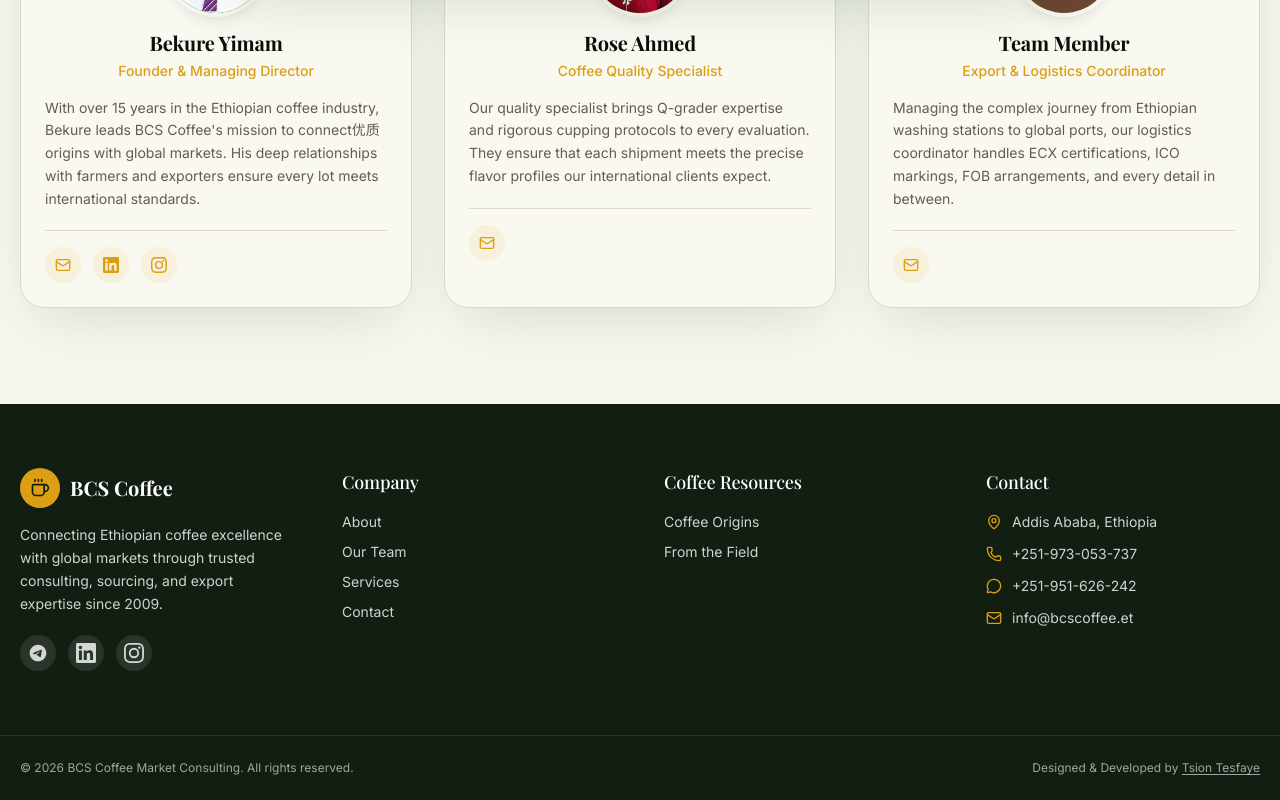
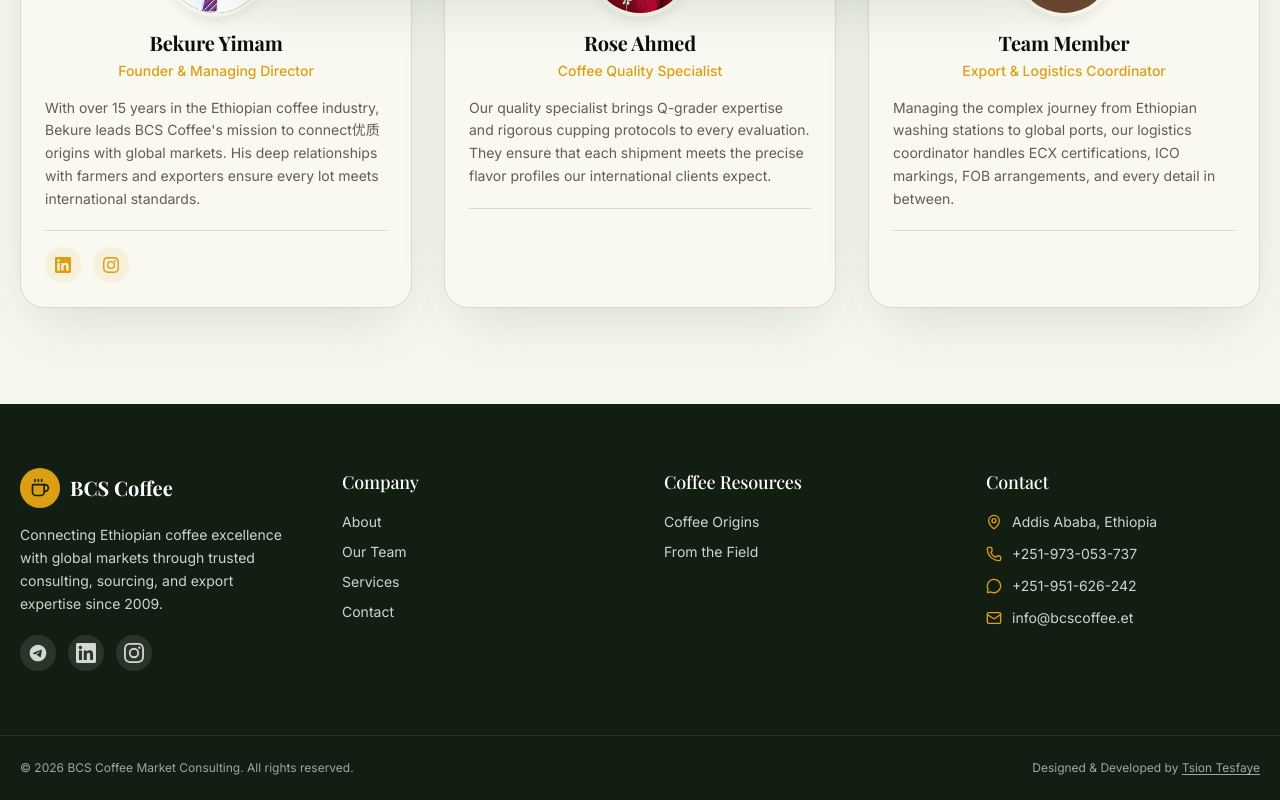
Before and after one commit to t5i0n/bcs, a React (Vite) app in the folder client/: page /team in a window 1280 px wide. Shown: the part 779-1579 px from the top of the page. Built offline with nearby package versions, Linux system fonts and the light colour scheme; no server answers.

Commit message:
updated readme file

```diff
--- a/client/src/routes/team.tsx
+++ b/client/src/routes/team.tsx
@@ -16,9 +16,7 @@ interface TeamMember {
   instagram?: string;
 }
 
-const TEAM_KEYS = ["bekure", "rose", "member3"] as const;
-
-const TEAM_META: Record<string, { initials: string; color: string; image?: string; linkedin?: string; instagram?: string }> = {
+const TEAM_KEYS = ["bekure", "rose", "member3"] as const;  const TEAM_META: Record<string, { initials: string; color: string; image?: string; linkedin?: string; instagram?: string; telegram?: string }> = {
   bekure: {
     initials: "BY",
     color: "bg-primary",
@@ -98,13 +96,6 @@ export default function TeamPage() {
                   </p>
 
                   <div className="flex items-center gap-3 mt-5 pt-4 border-t border-border">
-                    <a
-                      href={`mailto:${key === "bekure" ? "bekure@bcscoffee.et" : key === "rose" ? "rose@bcscoffee.et" : "team@bcscoffee.et"}`}
-                      className="w-9 h-9 rounded-full bg-accent/10 grid place-items-center text-accent hover:bg-accent hover:text-accent-foreground transition"
-                      aria-label={`Email ${name}`}
-                    >
-                      <Mail className="w-4 h-4" />
-                    </a>
                   {meta.linkedin && (
                     <a
                       href={meta.linkedin}
@@ -139,6 +130,7 @@ export default function TeamPage() {
                       </svg>
                     </a>
                   )}
+
                 </div>
               </div>
             </div>
```
Also changed, not shown: 1 other file (tests, documents, lock files or other folders).
